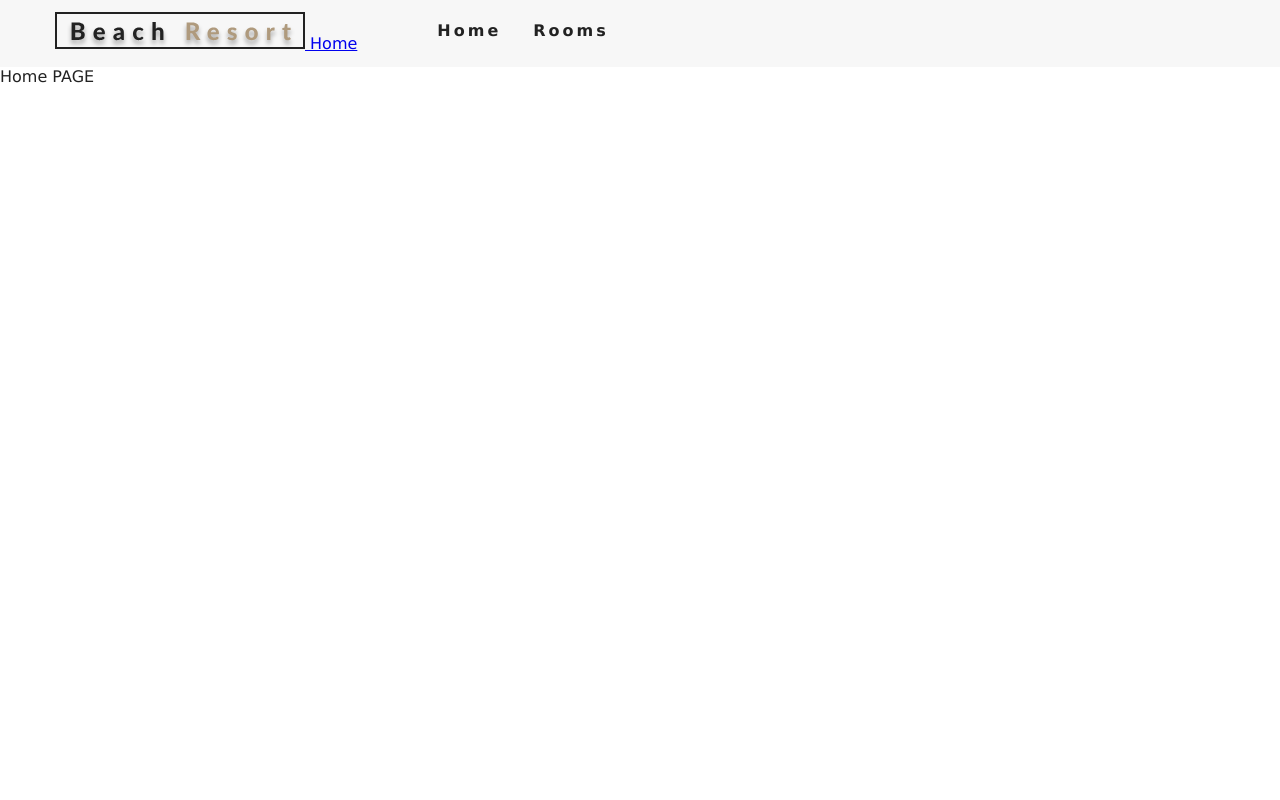
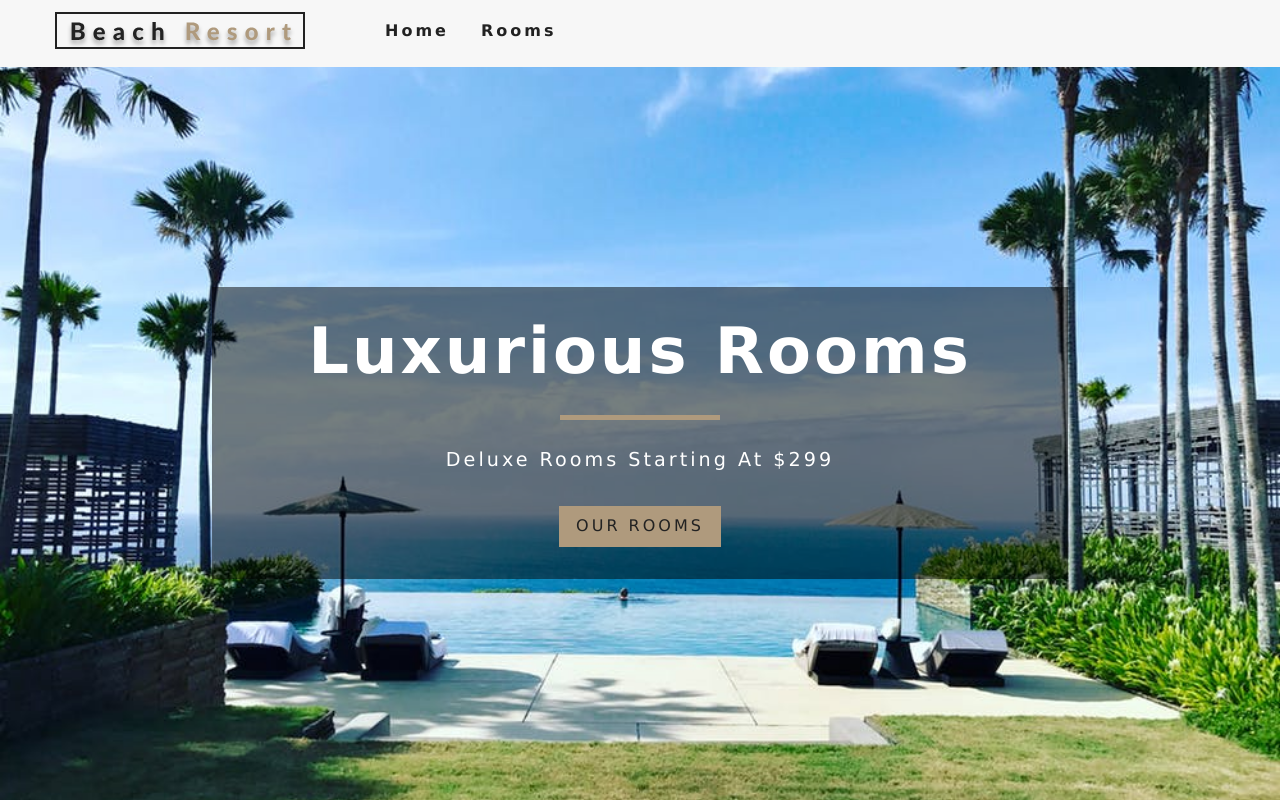
Before and after one commit to K-Noronha/resort-site, a React (Create React App) app: page / in a window 1280 px wide. Built offline with nearby package versions, Linux system fonts and the light colour scheme.

Commit message:
hero and banner set up

```diff
--- /dev/null
+++ b/src/components/Banner.js
@@ -0,0 +1,13 @@
+import React from "react";
+
+const Banner = ({ children, title, subtitle }) => {
+  return (
+    <div className="banner">
+      <h1>{title}</h1>
+      <div />
+      <p> {subtitle}</p>
+      {children}
+    </div>
+  );
+};
+export default Banner;
--- /dev/null
+++ b/src/components/Hero.js
@@ -0,0 +1,11 @@
+import React from "react";
+
+const Hero = ({ children, hero }) => {
+  return <header className={hero}>{children}</header>;
+};
+
+Hero.defaultProps = {
+  hero: "defaultHero",
+};
+
+export default Hero;
--- a/src/components/Navbar.js
+++ b/src/components/Navbar.js
@@ -10,7 +10,7 @@
       <div className="nav-center">
         <div className="nav-header">
           <Link to="/">
-            <img src={logo} alt="Beach Resort" /> Home
+            <img src={logo} alt="Beach Resort" />
           </Link>
           <button type="button" className="nav-btn">
             <FaAlignRight
--- a/src/pages/Error.js
+++ b/src/pages/Error.js
@@ -1,6 +1,17 @@
 import React from "react";
+import Hero from "../components/Hero";
+import Banner from "../components/Banner";
+import { Link } from "react-router-dom";
 
 const Error = () => {
-  return <div>Error</div>;
+  return (
+    <Hero>
+      <Banner title="404" subtitle="Page Not Found">
+        <Link to="/" className="btn-primary">
+          Return Home
+        </Link>
+      </Banner>
+    </Hero>
+  );
 };
 export default Error;
--- a/src/pages/Home.js
+++ b/src/pages/Home.js
@@ -1,7 +1,18 @@
 import React from "react";
+import Hero from "../components/Hero";
+import Banner from "../components/Banner";
+import { Link } from "react-router-dom";
 
 const Home = () => {
-  return <div>Home PAGE</div>;
+  return (
+    <Hero>
+      <Banner title="Luxurious Rooms" subtitle="Deluxe Rooms starting at $299">
+        <Link to="/rooms" className="btn-primary">
+          Our Rooms
+        </Link>
+      </Banner>
+    </Hero>
+  );
 };
 
 export default Home;
--- a/src/pages/Rooms.js
+++ b/src/pages/Rooms.js
@@ -1,7 +1,18 @@
 import React from "react";
+import Banner from "../components/Banner";
+import { Link } from "react-router-dom";
 
+import Hero from "../components/Hero";
 const Rooms = () => {
-  return <div>Rooms</div>;
+  return (
+    <Hero hero="roomsHero">
+      <Banner title="Our Rooms">
+        <Link to="/" className="btn-primary">
+          Return Home
+        </Link>
+      </Banner>
+    </Hero>
+  );
 };
 
 export default Rooms;
```
